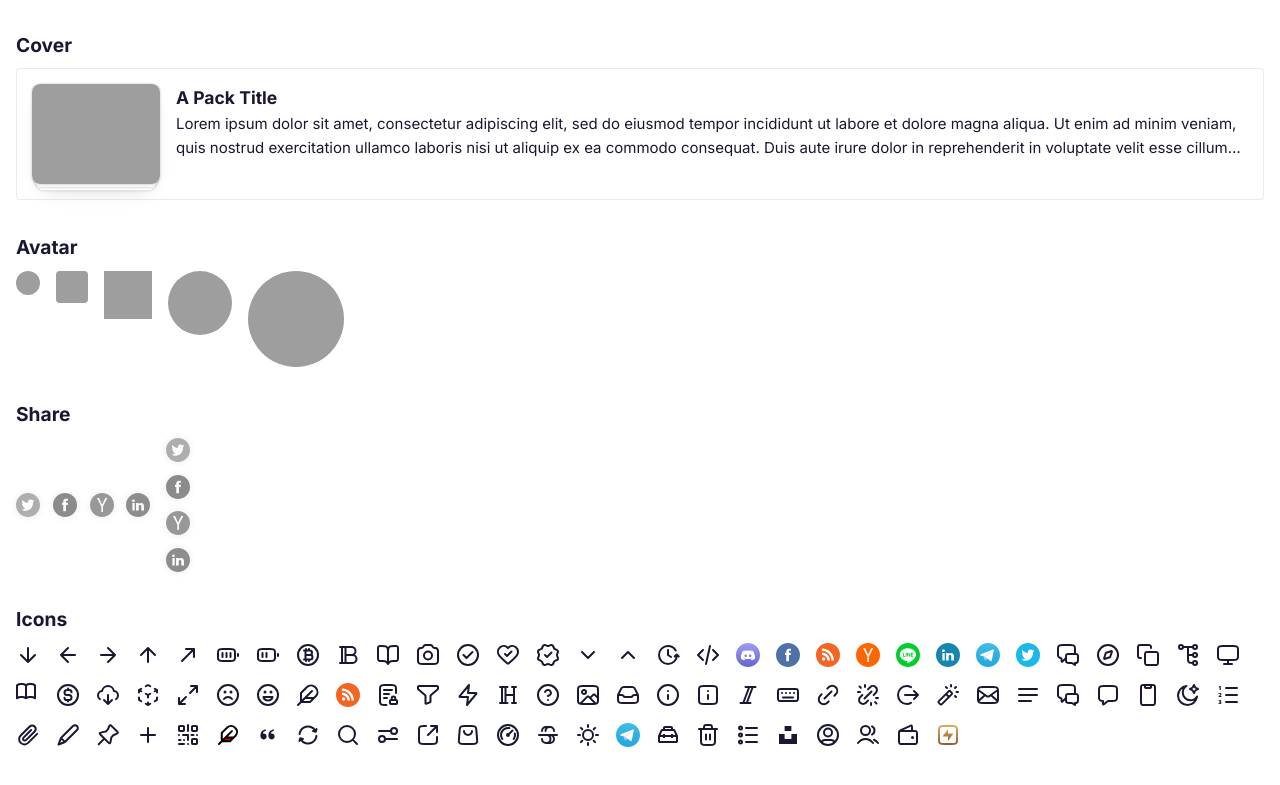
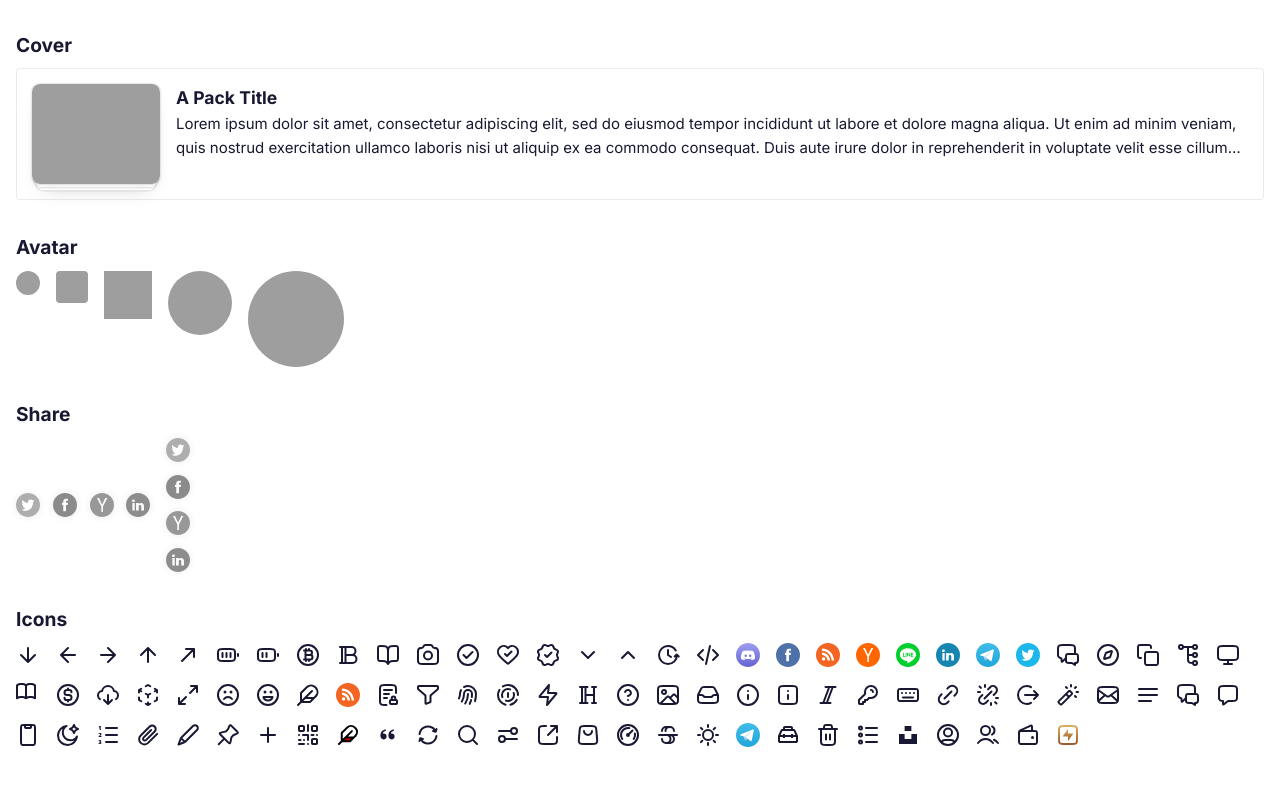
Before and after one commit to quail-ink/quail-ui, a Vue app: page / in a window 1280 px wide. Shown: the part 3459-4244 px from the top of the page. Built offline with nearby package versions, Linux system fonts and the light colour scheme; grey boxes are pictures that could not be loaded.

Commit message:
add more icons

```diff
--- /dev/null
+++ b/src/components/icons/QIconFingerprint.vue
@@ -0,0 +1,5 @@
+<template>
+  <svg width="24" height="24" viewBox="0 0 24 24" fill="none" xmlns="http://www.w3.org/2000/svg">
+  <path d="M5.80688 18.5304C5.82459 18.5005 5.84273 18.4709 5.8613 18.4413C7.2158 16.2881 7.99991 13.7418 7.99991 11C7.99991 8.79086 9.79077 7 11.9999 7C14.209 7 15.9999 8.79086 15.9999 11C15.9999 12.017 15.9307 13.0186 15.7966 14M13.6792 20.8436C14.2909 19.6226 14.7924 18.3369 15.1707 17M19.0097 18.132C19.6547 15.8657 20 13.4732 20 11C20 6.58172 16.4183 3 12 3C10.5429 3 9.17669 3.38958 8 4.07026M3 15.3641C3.64066 14.0454 4 12.5646 4 11C4 9.54285 4.38958 8.17669 5.07026 7M11.9999 11C11.9999 14.5172 10.9911 17.7988 9.24707 20.5712" stroke="currentColor" stroke-width="2" stroke-linecap="round" stroke-linejoin="round"/>
+  </svg>
+</template>
--- /dev/null
+++ b/src/components/icons/QIconFingerprintLock.vue
@@ -0,0 +1,5 @@
+<template>
+  <svg width="24" height="24" viewBox="0 0 24 24" fill="none" xmlns="http://www.w3.org/2000/svg">
+  <path d="M6.91822 3.38565C8.40742 2.50524 10.1447 2 12 2C17.5228 2 22 6.47715 22 12C22 12.0331 21.9998 12.0662 21.9995 12.0993M3.38114 6.92585C2.50352 8.41335 2 10.1479 2 12C2 16.6596 5.18693 20.5748 9.5 21.685M20.7076 16.9206C19.3872 19.2522 17.1574 21.001 14.5 21.685M14.0893 6.37378C13.4387 6.13207 12.7348 6 12 6C8.68629 6 6 8.68629 6 12C6 12.7387 6.13351 13.4463 6.37772 14.0999M17.6251 9.90767C17.8675 10.5591 18 11.2641 18 12C18 15.3137 15.3137 18 12 18C11.2701 18 10.5707 17.8697 9.92373 17.631M12 10V14" stroke="currentColor" stroke-width="2" stroke-linecap="round" stroke-linejoin="round"/>
+  </svg>
+</template>
--- /dev/null
+++ b/src/components/icons/QIconKey.vue
@@ -0,0 +1,5 @@
+<template>
+  <svg width="24" height="24" viewBox="0 0 24 24" fill="none" xmlns="http://www.w3.org/2000/svg">
+  <path d="M17 8.99994C17 8.48812 16.8047 7.9763 16.4142 7.58579C16.0237 7.19526 15.5118 7 15 7M15 15C18.3137 15 21 12.3137 21 9C21 5.68629 18.3137 3 15 3C11.6863 3 9 5.68629 9 9C9 9.27368 9.01832 9.54308 9.05381 9.80704C9.11218 10.2412 9.14136 10.4583 9.12172 10.5956C9.10125 10.7387 9.0752 10.8157 9.00469 10.9419C8.937 11.063 8.81771 11.1823 8.57913 11.4209L3.46863 16.5314C3.29568 16.7043 3.2092 16.7908 3.14736 16.8917C3.09253 16.9812 3.05213 17.0787 3.02763 17.1808C3 17.2959 3 17.4182 3 17.6627V19.4C3 19.9601 3 20.2401 3.10899 20.454C3.20487 20.6422 3.35785 20.7951 3.54601 20.891C3.75992 21 4.03995 21 4.6 21H7V19H9V17H11L12.5791 15.4209C12.8177 15.1823 12.937 15.063 13.0581 14.9953C13.1843 14.9248 13.2613 14.8987 13.4044 14.8783C13.5417 14.8586 13.7588 14.8878 14.193 14.9462C14.4569 14.9817 14.7263 15 15 15Z" stroke="currentColor" stroke-width="2" stroke-linecap="round" stroke-linejoin="round"/>
+  </svg>
+</template>
--- a/src/components/icons/index.ts
+++ b/src/components/icons/index.ts
@@ -74,6 +74,9 @@ import QIconInbox from './QIconInbox.vue';
 import QIconKeyboard from './QIconKeyboard.vue';
 import QIconSpeedoMeter from './QIconSpeedoMeter.vue';
 import QIconInfoCircle from './QIconInfoCircle.vue';
+import QIconKey from './QIconKey.vue';
+import QIconFingerprint from './QIconFingerprint.vue';
+import QIconFingerprintLock from './QIconFingerprintLock.vue';
 
 import QIconColorTelegram from './QIconColorTelegram.vue';
 import QIconColorFeed from './QIconColorFeed.vue';
@@ -165,6 +168,9 @@ export {
   QIconKeyboard,
   QIconSpeedoMeter,
   QIconInfoCircle,
+  QIconKey,
+  QIconFingerprint,
+  QIconFingerprintLock,
 
   QIconColorTelegram,
   QIconColorFeed,
```
